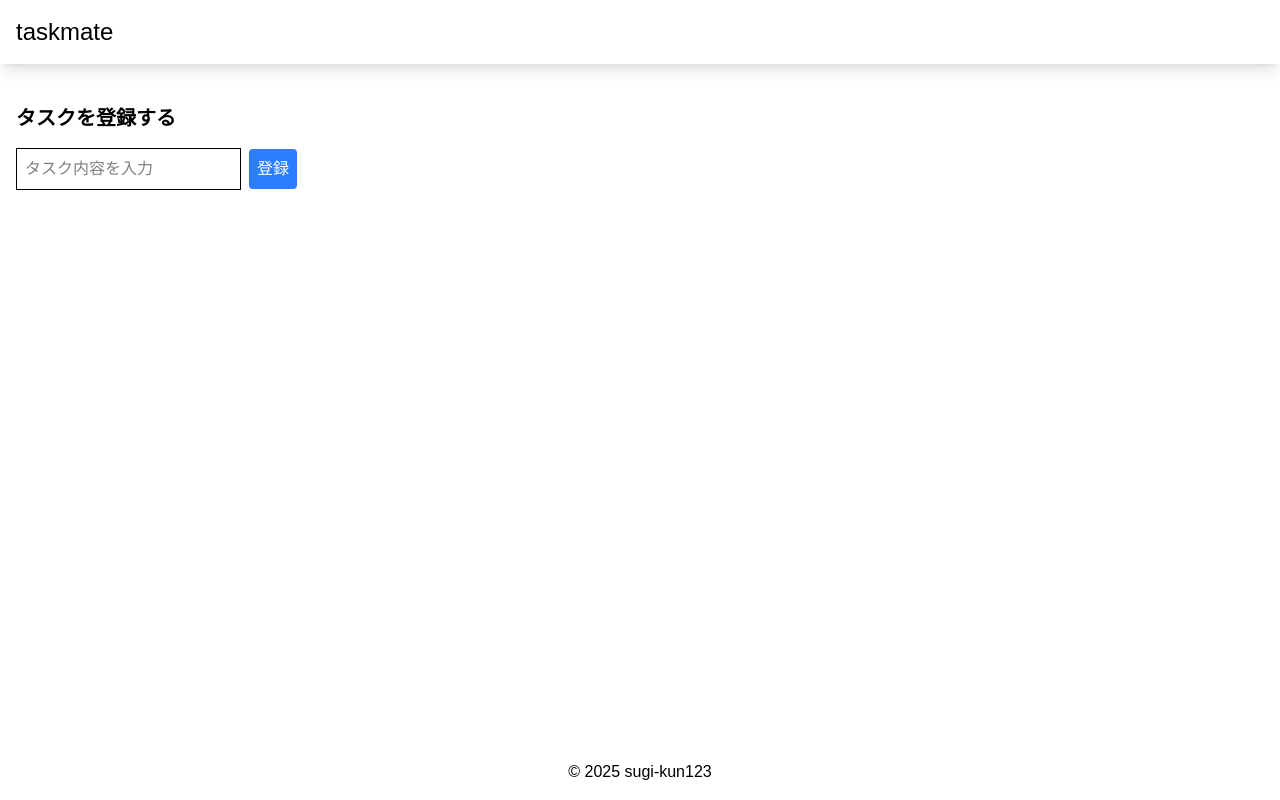
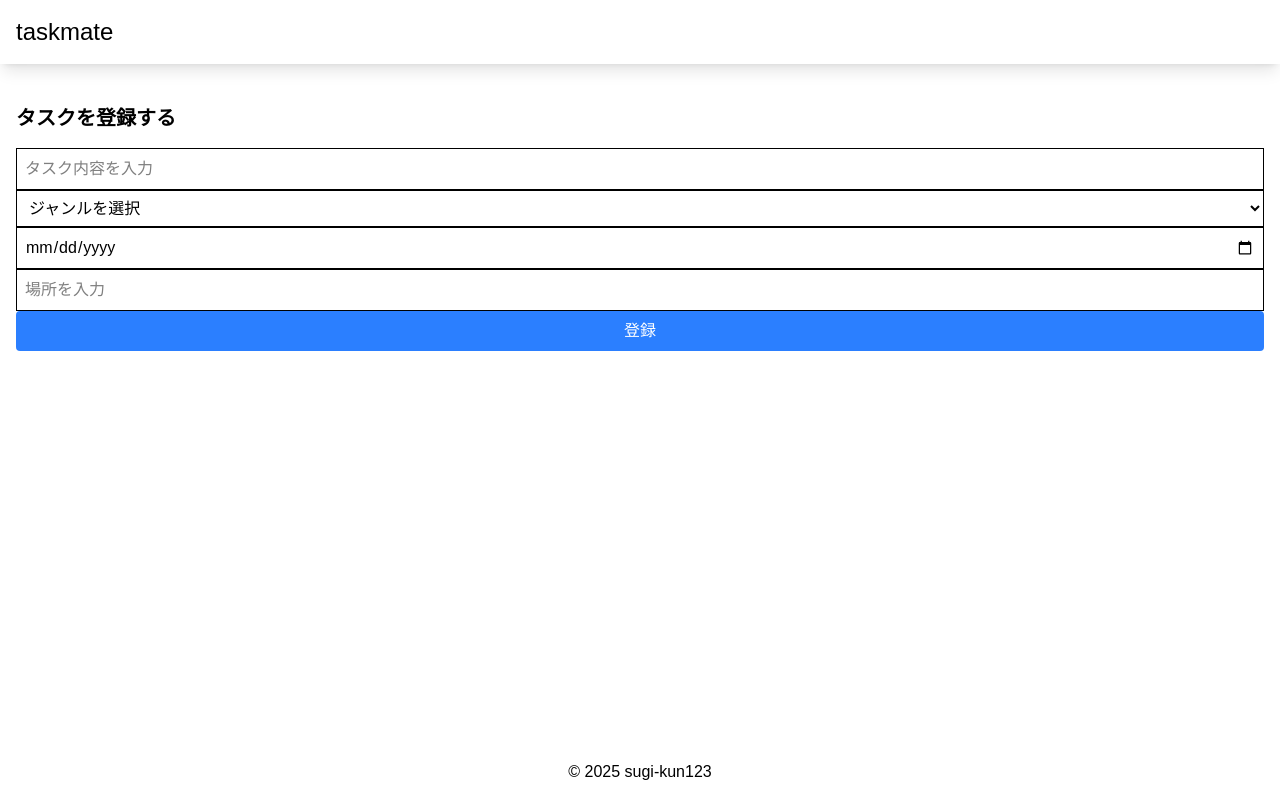
Before and after one commit to sugi-kun123/taskmate, a Next.js app in the folder taskmate/: page /register in a window 1280 px wide. Built offline with nearby package versions, Linux system fonts and the light colour scheme.

Commit message:
登録情報を文字列配列からオブジェクトへ

```diff
--- a/taskmate/src/app/detail/page.tsx
+++ b/taskmate/src/app/detail/page.tsx
@@ -1,39 +1,33 @@
 "use client";
 
-import { useSearchParams } from "next/navigation";
-import { useState, useEffect } from "react";
+import { useSearchParams } from "next/navigation"
+import { useState, useEffect } from "react"
+import { Task } from "@/app/types/type"
 
 export default function Detail() {
-  const searchParams = useSearchParams();
-  const id = searchParams.get("id");
-  const taskIndex = parseInt(id, 10)
-  const [task, setTask] = useState<string | null>(null)
+  const searchParams = useSearchParams()
+  const id = searchParams.get("id")
+  const taskIndex = parseInt(id ?? "", 10)
+  const [task, setTask] = useState<Task | null>(null)
 
   useEffect(() => {
-    if (!id) return
+    if (isNaN(taskIndex)) return
     const storedTasks = JSON.parse(localStorage.getItem("tasks") || "[]")
-    // const foundTask = storedTasks.find((t: { id: string, task: string }) => t.id === id)
-
-    let foundTask;
-
-    if (Array.isArray(storedTasks)) {
-      if (storedTasks.length > 0 && typeof storedTasks[0] === "string") {
-        foundTask = storedTasks[taskIndex];
-      } else if (storedTasks.length > 0 && typeof storedTasks[0] === "object") {
-        foundTask = storedTasks.find((t: { id: string, task: string }) => t.id === id)?.task;
-      }
+    if (Array.isArray(storedTasks) && storedTasks[taskIndex]) {
+      setTask(storedTasks[taskIndex])
     }
-
-    if (foundTask) {
-      setTask(foundTask)
-    }
-  }, [id])
+  }, [taskIndex])
 
   return (
     <div className="p-4">
       <h1 className="text-xl font-bold mb-4">タスク詳細ページ</h1>
       {task ? (
-        <p>このページはタスクID: id: {id} , task: {task}の詳細を見るためのページです。</p>
+        <div className="space-y-2">
+          <p><strong>タスク内容:</strong> {task.task}</p>
+          <p><strong>ジャンル:</strong> {task.genre}</p>
+          <p><strong>日時:</strong> {task.date}</p>
+          <p><strong>場所:</strong> {task.location}</p>
+        </div>
       ) : (
         <p className="text-red-500">タスクが見つかりません</p>
       )}
--- a/taskmate/src/app/page.tsx
+++ b/taskmate/src/app/page.tsx
@@ -1,19 +1,20 @@
 "use client";
 
-import { useState, useEffect } from "react";
-import { useRouter } from "next/navigation";
-import Link from "next/link";
+import { useState, useEffect } from "react"
+import { useRouter } from "next/navigation"
+import Link from "next/link"
+import { Task } from "@/app/types/type"
 
 export default function Home() {
   const router = useRouter()
-  const [tasks, setTasks] = useState<string[]>([])
+  const [tasks, setTasks] = useState<Task[]>([])
 
   useEffect(() => {
-    const storedTasks = JSON.parse(localStorage.getItem("tasks") || "[]")
+    const storedTasks: Task[] = JSON.parse(localStorage.getItem("tasks") || "[]")
     setTasks(storedTasks)
   }, [])
 
-  const saveTasks = (taskList: string[]) => {
+  const saveTasks = (taskList: Task[]) => {
     localStorage.setItem("tasks", JSON.stringify(taskList))
   }
 
@@ -31,29 +32,33 @@ export default function Home() {
   return (
     <div className="p-4">
       <h1 className="text-xl font-bold mb-8">タスク一覧</h1>
+      <button
+        className="text-xl shadow-md font-bold border text-gray px-4 py-2 rounded mb-8"
+        type="submit"
+        onClick={goToRegister}
+      >
+        タスクを追加する
+      </button>
       <ul className="">
         {tasks.map((task, index) => (
-          <li key={index} className="mb-2">
-            <Link href={`/detail?id=${index}`}>
-              <div className="shadow-md p-2 rounded cursor-pointer hover:opacity-60 transition-opacity duration-200">
-                {task}
+          <li key={index} className="flex mb-2">
+            <Link href={`/detail?id=${index}`} className="w-[90%]">
+              <div className="shadow-md p-2 rounded cursor-pointer hover:opacity-60 transition-opacity duration-200 flex">
+                <p className="font-bold flex-1">{task.task}</p>
+                <p className="text-sm text-gray-600 flex-1">ジャンル: {task.genre}</p>
+                <p className="text-sm text-gray-600 flex-1">日付: {task.date}</p>
+                <p className="text-sm text-gray-600 flex-1">場所: {task.location}</p>
               </div>
             </Link>
             <button
               onClick={() => handleDelete(index)}
-              className="bg-red-500 text-white p-1 rounded ml-2"
+              className="bg-red-500 text-white p-1 rounded ml-2 w-[10%]"
             >
               削除
             </button>
           </li>
         ))}
       </ul>
-      <button
-        className="text-2xl shadow-md font-bold bg-green-500 text-white px-4 py-2 rounded fixed right-2 bottom-2"
-        onClick={goToRegister}
-      >
-        タスクを追加する
-      </button>
     </div>
   );
 }
--- a/taskmate/src/app/register/page.tsx
+++ b/taskmate/src/app/register/page.tsx
@@ -4,19 +4,37 @@ import React, { useState } from "react"
 import { useRouter } from "next/navigation"
 
 export default function Register() {
-  const [task, setTask] = useState<string>("")
   const router = useRouter()
+
+  const [taskData, setTaskData] = useState({
+    task: "",
+    genre: "",
+    date: "",
+    location: "",
+  })
+
+  const handleChange = (e: React.ChangeEvent<HTMLInputElement | HTMLSelectElement>) => {
+    const { name, value } = e.target
+    setTaskData((prev) => ({
+      ...prev,
+      [name]: value,
+    }))
+  }
 
   const handleSubmit = (e: React.FormEvent) => {
     e.preventDefault()
-
-    if (task.trim() === "") return
+    if (taskData.task.trim() === "") return
 
     const storedTasks = JSON.parse(localStorage.getItem("tasks") || "[]")
-    storedTasks.push(task)
+    storedTasks.push(taskData)
     localStorage.setItem("tasks", JSON.stringify(storedTasks))
 
-    setTask("")
+    setTaskData({
+      task: "",
+      genre: "",
+      date: "",
+      location: "",
+    })
     router.push("/")
   }
 
@@ -25,13 +43,43 @@ export default function Register() {
       <h1 className="text-xl font-bold mb-4">タスクを登録する</h1>
       <form onSubmit={handleSubmit}>
         <input
-          className="border p-2 mr-2"
+          className="border p-2 w-full"
           type="text"
-          value={task}
-          onChange={(e) => setTask(e.target.value)}
+          name="task"
+          value={taskData.task}
+          onChange={handleChange}
           placeholder="タスク内容を入力"
         />
-        <button className="bg-blue-500 text-white p-2 rounded" type="submit">
+        <select
+          className="border p-2 w-full"
+          name="genre"
+          value={taskData.genre}
+          onChange={handleChange}
+        >
+          <option value="">ジャンルを選択</option>
+          <option value="仕事">仕事</option>
+          <option value="勉強">勉強</option>
+          <option value="趣味">趣味</option>
+        </select>
+        <input
+          className="border p-2 w-full"
+          type="date"
+          name="date"
+          value={taskData.date}
+          onChange={handleChange}
+        />
+        <input
+          className="border p-2 w-full"
+          type="text"
+          name="location"
+          value={taskData.location}
+          onChange={handleChange}
+          placeholder="場所を入力"
+        />
+        <button
+          className="bg-blue-500 text-white p-2 rounded w-full"
+          type="submit"
+        >
           登録
         </button>
       </form>
--- /dev/null
+++ b/taskmate/src/app/types/type.ts
@@ -0,0 +1,6 @@
+export type Task = {
+  task: string;
+  genre: string;
+  date: string;
+  location: string;
+}
```
